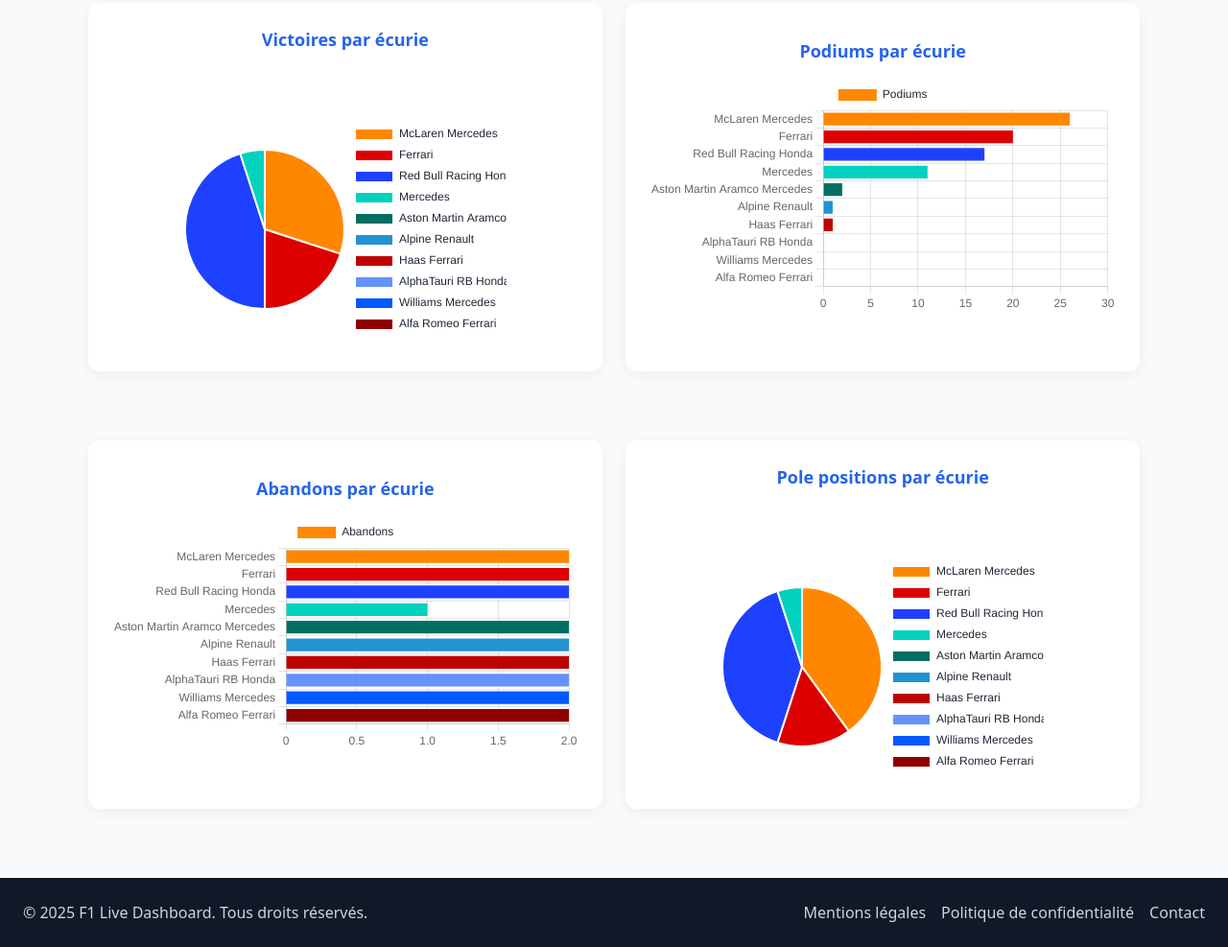
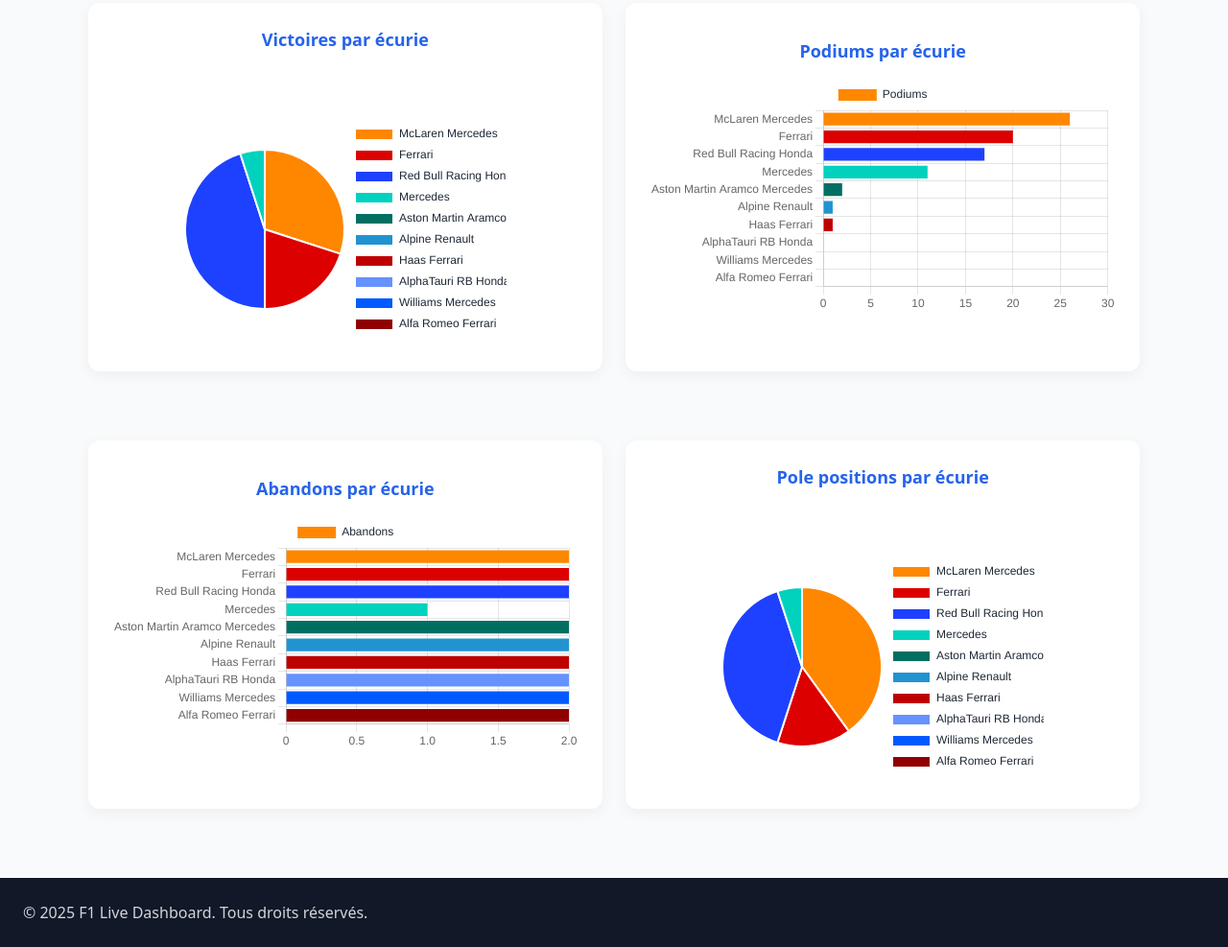
Before and after one commit to yoshiTorisutan-web/Dashboard_F1, a plain HTML site: page index.html in a window 1280 px wide. Shown: the part 1107-2094 px from the top of the page at 96% size. Drawn offline with nearby package versions, Linux system fonts and the light colour scheme.

Commit message:
update project

```diff
--- a/index.html
+++ b/index.html
@@ -186,15 +186,6 @@
         class="max-w-7xl mx-auto px-6 flex flex-col md:flex-row justify-between items-center gap-4 text-gray-300"
       >
         <p>&copy; 2025 F1 Live Dashboard. Tous droits réservés.</p>
-        <div class="flex gap-4">
-          <a href="#" class="hover:text-blue-400 transition"
-            >Mentions légales</a
-          >
-          <a href="#" class="hover:text-blue-400 transition"
-            >Politique de confidentialité</a
-          >
-          <a href="#" class="hover:text-blue-400 transition">Contact</a>
-        </div>
       </div>
     </footer>
 
```
